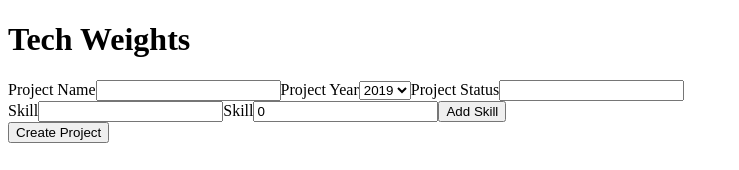
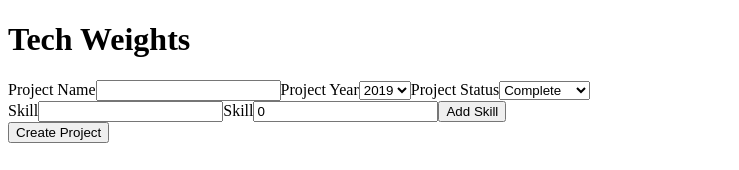
Before and after one commit to aaronmyatt/original-tech-weights, a Vue app: page / in a window 1280 px wide. Shown: the top 170 px of the page, without its empty margins (0-739 px from the left). Built offline with nearby package versions, Linux system fonts and the light colour scheme.

Commit message:
restrict project status choices
closes issue #15

Signed-off-by: aaron <aaron@mindvalley.com>

```diff
--- a/src/components/ProjectBuilder.vue
+++ b/src/components/ProjectBuilder.vue
@@ -10,7 +10,9 @@
       </select>
 
       <label for="project-status-field">Project Status</label>
-      <input id="project-status-field" type="text" v-model="status">
+      <select id="project-status-field" v-model="status">
+        <option :key="status" :value="status" v-for="status in statusChoices"> {{ status }} </option>
+      </select>
 
       <SkillList @new-skill-added="updateSkills"/>
     </form>
@@ -19,20 +21,22 @@
 </template>
 
 <script>
-// @todo #5:30m/DEV add validation for project status
-//  restrict status choices to Complete/In Progress/Retired
-//  this should be a select/dropdown field then
 
-import SkillList from './SkillList.vue';
+  import SkillList from './SkillList.vue';
 
-export default {
+  export default {
   name: 'ProjectBuilder',
   components: { SkillList },
   props: {},
   data: () => ({
     name: '',
     year: new Date().getFullYear(),
-    status: '',
+    status: 'Complete',
+    statusChoices: [
+      'Complete',
+      'In Progress',
+      'Retired'
+    ],
     skills: [],
   }),
   methods: {
```
